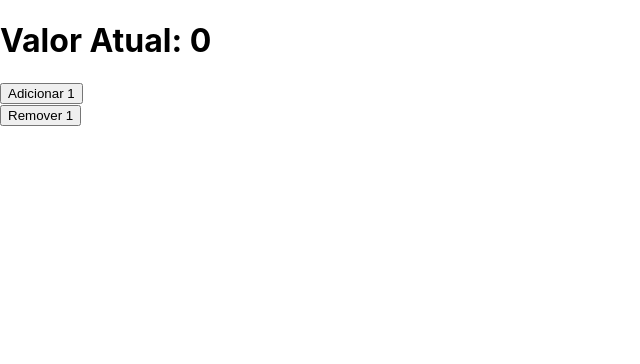
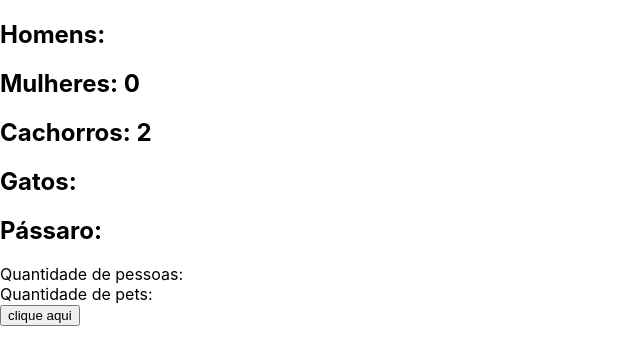
Before and after one commit to 4lexRossi/praticasAvancadasReactJS, a React (Create React App) app: page / in a window 1280 px wide. Shown: the top 364 px of the page, without its empty margins (0-640 px from the left). Built offline with nearby package versions, Linux system fonts and the light colour scheme.

Commit message:
Aula 2 módulo 4 TypeChecking com PropTypes

```diff
--- a/src/App.js
+++ b/src/App.js
@@ -1,36 +1,17 @@
-import React, { Component } from 'react';
-import Counter from './Counter';
+import React from 'react';
+import People from './People';
 
-const Buttons = ({ increment, decrement, count }) => (
-  <div>
-    <h1>Valor Atual: {count}</h1>
-    <div>
-      <button onClick={increment}>Adicionar 1</button>
-    </div>
-    <div>
-      <button onClick={decrement}>Remover 1</button>
-    </div>
-  </div>
-)
+function App () {
+  const handleClick = () => {
+    console.log('Clicou')
+  }
 
-class App extends Component {
-
-  render() {
-    return (
-      <div>
-        <Counter render = {
-          ({ increment, decrement, count }) => (
-            <Buttons
-              increment={increment}
-              decrement={decrement}
-              count={count}
-              />
-          )
-        }>
-        </Counter>
-      </div>
-    )
-  }
+  return (
+   <People
+   dogs= {2}
+   onClick={handleClick}
+   />
+  )
 }
 
 export default App
--- /dev/null
+++ b/src/People.js
@@ -0,0 +1,41 @@
+import React from 'react';
+import PropTypes from 'prop-types';
+
+function People(props) {
+
+    const { homens, mulheres, dogs, cats, birds, somaPessoas, somaPets, onClick } = props
+
+    return (
+        <div>
+            <h2>Homens: {homens}</h2>
+            <h2>Mulheres: {mulheres}</h2>
+            <h2>Cachorros: {dogs}</h2>
+            <h2>Gatos: {cats}</h2>
+            <h2>Pássaro: {birds}</h2>
+            <div>
+                Quantidade de pessoas: {somaPessoas}
+            </div>
+            <div>
+                Quantidade de pets: {somaPets}
+            </div>
+            <button onClick={onClick}>clique aqui</button>
+        </div>
+    )
+}
+
+People.defaultProps = {
+    homens: true,
+    mulheres: 0,
+    somaPessoas: [],
+    somaPets: []
+}
+
+People.propTypes = {
+    mulheres: PropTypes.number.isRequired,
+    somaPessoas: PropTypes.array,
+    somaPets: PropTypes.array,
+    onClick: PropTypes.func.isRequired,
+    homens: PropTypes.bool.isRequired
+}
+
+export default People
```
Also changed, not shown: src/PetShop.js (added, +36 -0 lines), 1 other file (tests, documents, lock files or other folders).
